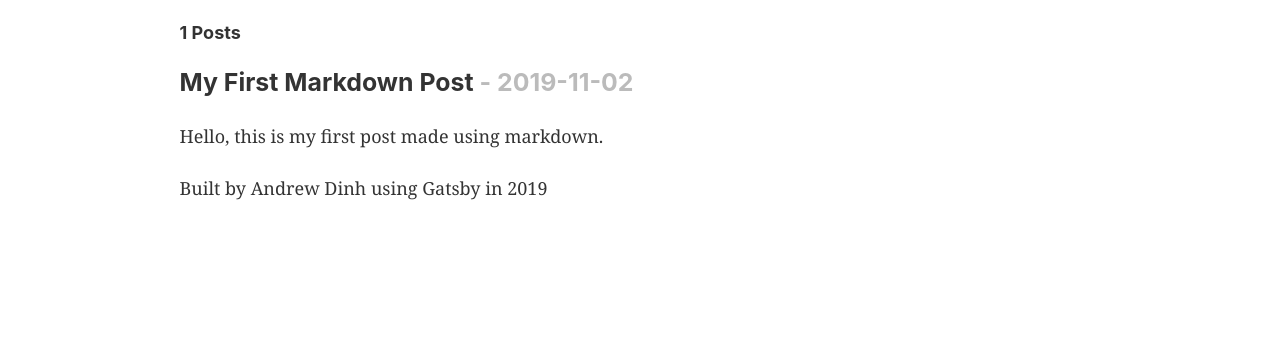
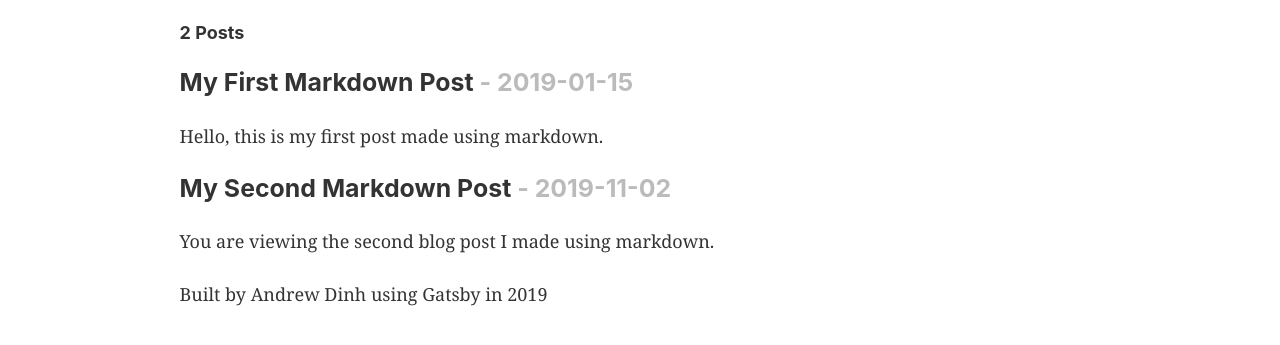
Before and after one commit to andrewtdinh/uTheGatsby, a Gatsby site in the folder gatsby-garb/: page /blog in a window 1280 px wide. Shown: the part 171-516 px from the top of the page. Built offline with nearby package versions, Linux system fonts and the light colour scheme; Gatsby itself is replaced by a stand-in of ours.

Commit message:
Add 2nd post quickly using markdown

```diff
--- a/gatsby-garb/src/pages/post-one.md
+++ b/gatsby-garb/src/pages/post-one.md
@@ -1,6 +1,6 @@
 ---
 title: "My First Markdown Post"
-date: "2019-11-02"
+date: "2019-01-15"
 ---
 
 Hello, this is my first post made using markdown.
--- /dev/null
+++ b/gatsby-garb/src/pages/post-two.md
@@ -0,0 +1,6 @@
+---
+title: "My Second Markdown Post"
+date: "2019-11-02"
+---
+
+You are viewing the second blog post I made using markdown.
```
